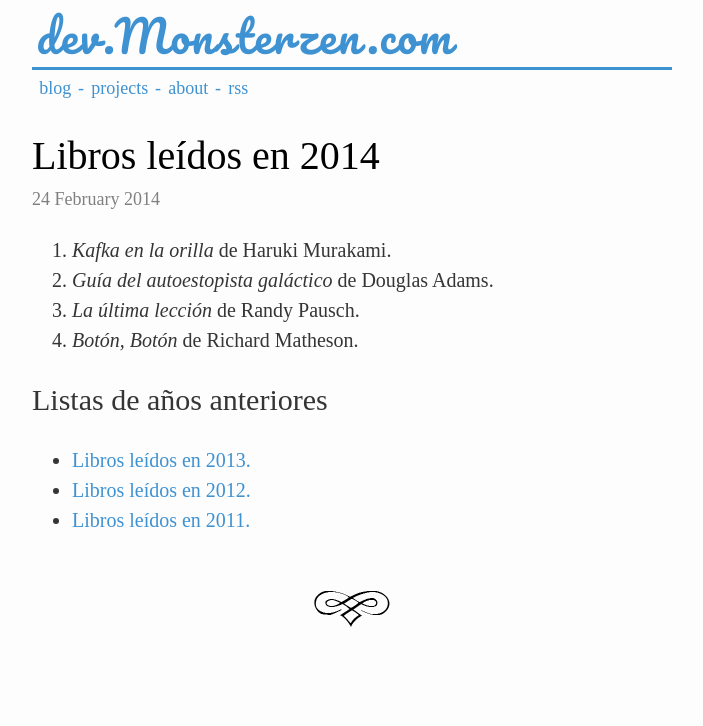
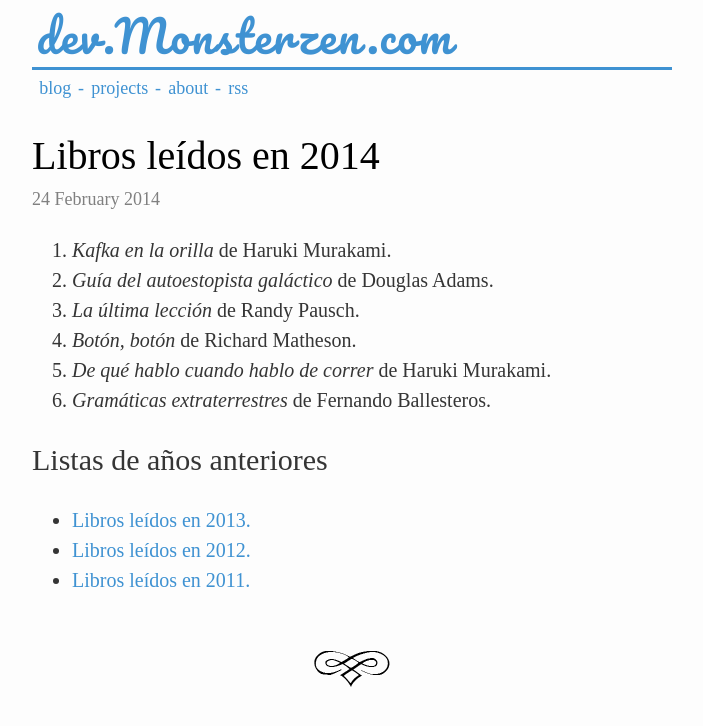
Before and after one commit to jfcalvo/jfcalvo.github.com, a Jekyll site: the page built from _posts/2014-02-24-libros-leidos-en-2014.markdown, in a window 1280 px wide. Shown: the top 726 px of the page, without its empty margins (288-991 px from the left). Built offline with Jekyll 4.4.1, drawn with Linux system fonts in a browser that asks for light colours; some web fonts are replaced.

Commit message:
Add some books

```diff
--- a/_posts/2014-02-24-libros-leidos-en-2014.markdown
+++ b/_posts/2014-02-24-libros-leidos-en-2014.markdown
@@ -9,7 +9,9 @@ language: spanish
 1. *Kafka en la orilla* de Haruki Murakami.
 2. *Guía del autoestopista galáctico* de Douglas Adams.
 3. *La última lección* de Randy Pausch.
-4. *Botón, Botón* de Richard Matheson.
+4. *Botón, botón* de Richard Matheson.
+5. *De qué hablo cuando hablo de correr* de Haruki Murakami.
+6. *Gramáticas extraterrestres* de Fernando Ballesteros.
 
 ## Listas de años anteriores
 
```
